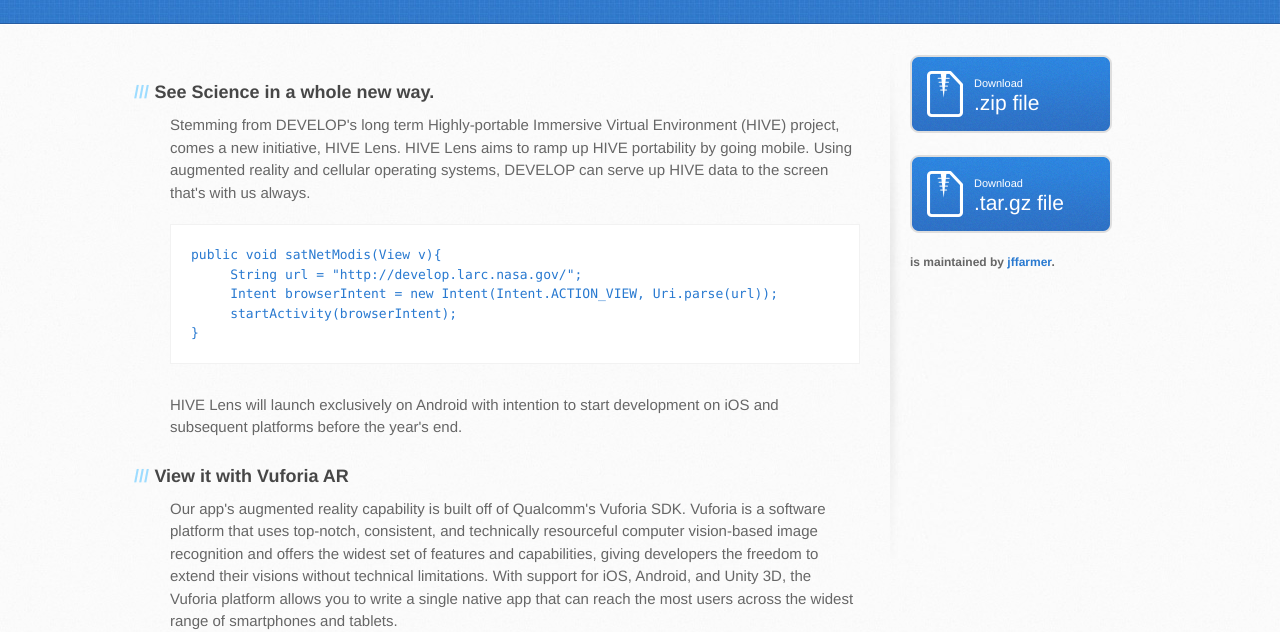
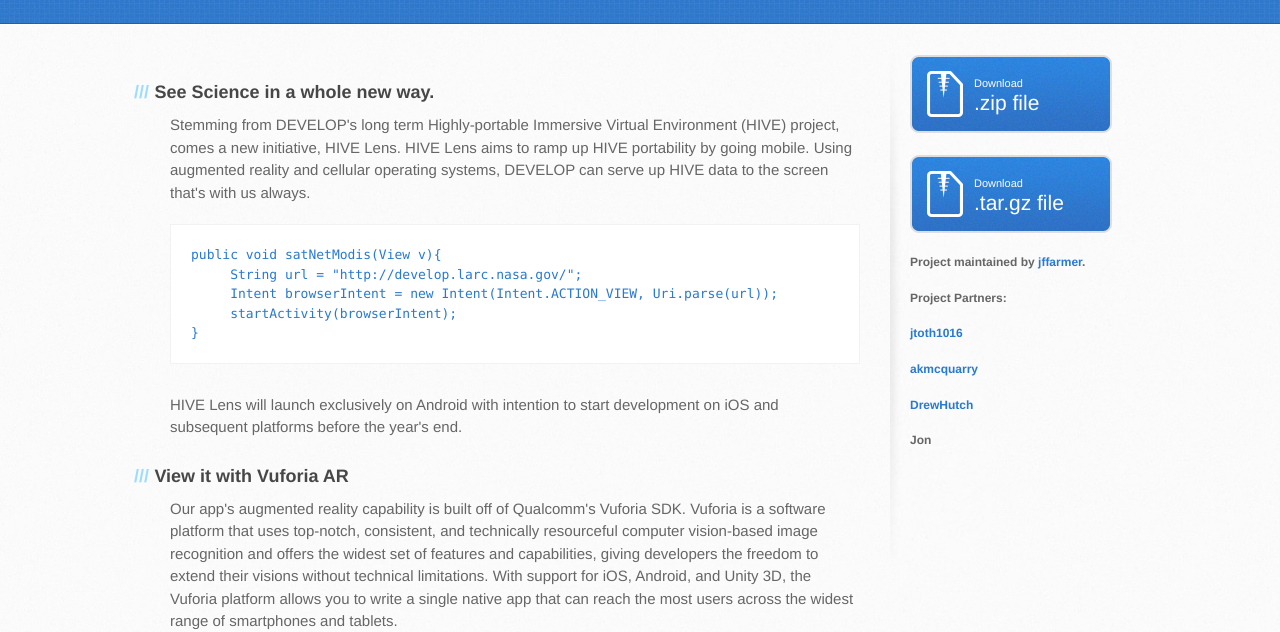
Before and after one commit to jffarmer/HIVE_Lens, a plain HTML site: page index.html in a window 1280 px wide. Shown: the part 177-809 px from the top of the page. Drawn offline with Linux system fonts and the light colour scheme.

Commit message:
Added partners to aside

```diff
--- a/index.html
+++ b/index.html
@@ -73,7 +73,12 @@ Contributors: Joe (<a href="https://github.com/jtoth1016" class="user-mention">@
             .tar.gz file
           </a>
 
-          <p class="repo-owner"><a href="https://github.com/jffarmer/HIVE_Lens"></a> is maintained by <a href="https://github.com/jffarmer">jffarmer</a>.</p>
+          <p class="repo-owner">Project maintained by <a href="https://github.com/jffarmer">jffarmer</a>.</p>
+          <p class="repo-owner">Project Partners:</p>
+          <p class="repo-owner"><a href="https://github.com/jtoth1016">jtoth1016</a></p>
+          <p class="repo-owner"><a href="https://github.com/akmcquarry">akmcquarry</a></p>
+          <p class="repo-owner"><a href="https://github.com/DrewHutch">DrewHutch</a></p>
+          <p class="repo-owner">Jon</p>
 
         </aside>
       </div>
```
